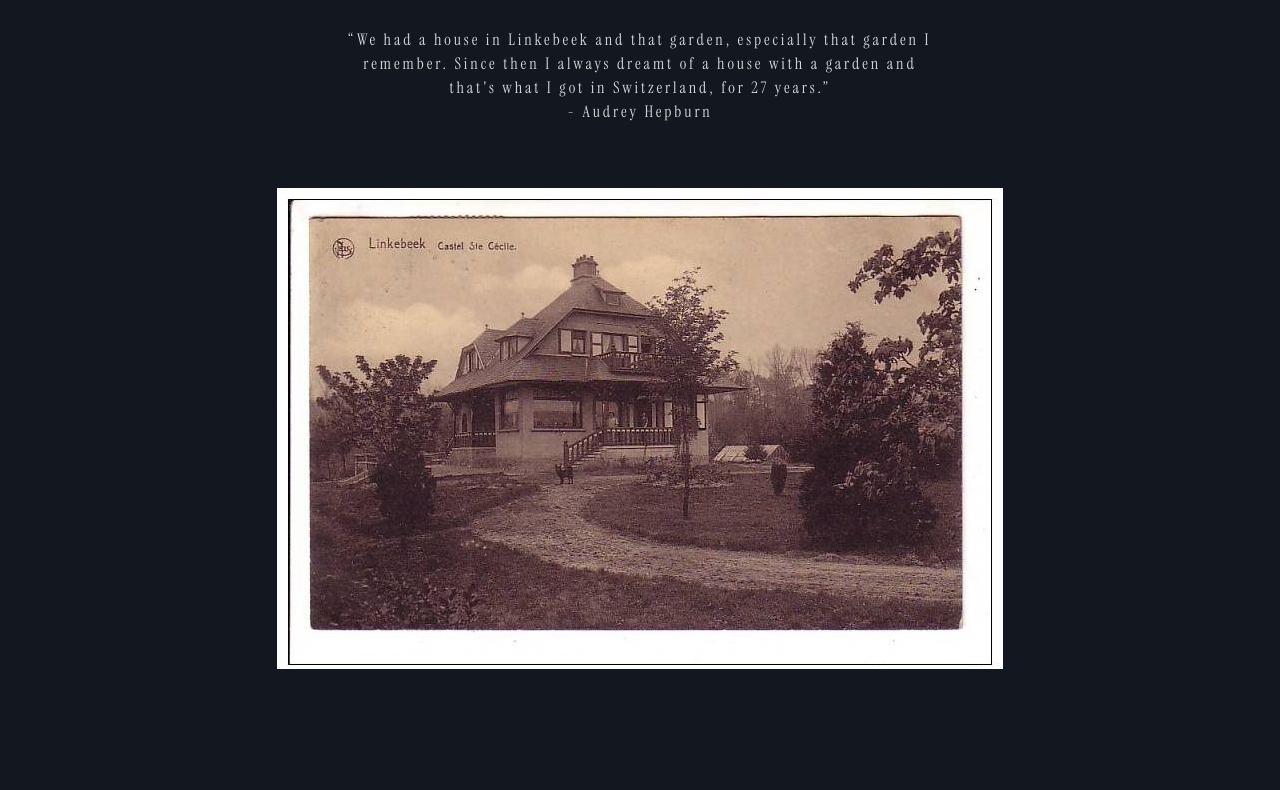
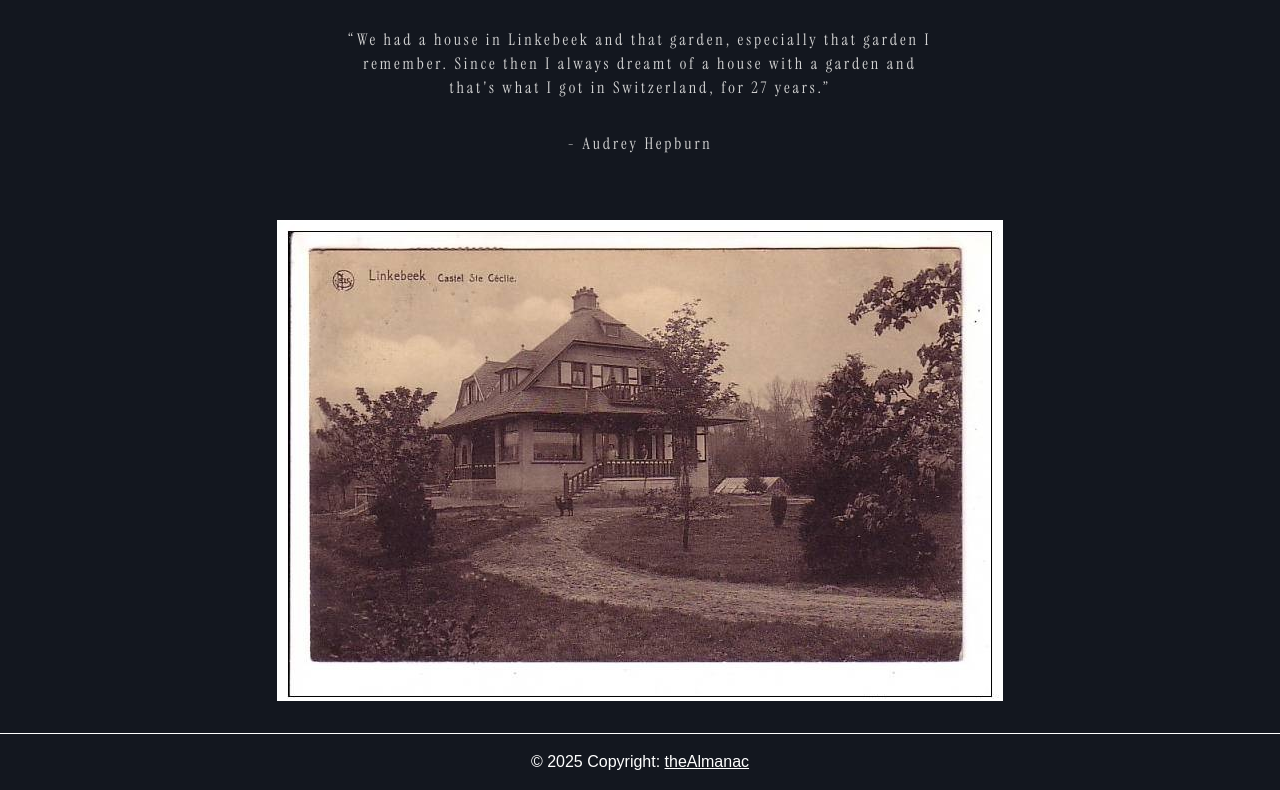
Before and after one commit to thealmanacslove/castelsaintececile, a plain HTML site: page index.html in a window 1280 px wide. Shown: the part 151-941 px from the top of the page. Before the commit the page ends 820 px from the top, so only its background shows below. Drawn offline with nearby package versions, Linux system fonts and the light colour scheme; a web font is replaced by a local one.

Commit message:
added a footer

```diff
--- a/index.html
+++ b/index.html
@@ -50,6 +50,18 @@
     </a>
   </div>
 
+
+  <footer>
+    <!-- Copyright -->
+    <div class="text-center p-3 border-top border-white">
+      © 2025 Copyright:
+      <a class="text-white" href="https://github.com/thealmanacslove">theAlmanac</a>
+    </div>
+    <!-- Copyright -->
+  </footer>
+
+<!-- End of .container -->
+
   <!-- JQuery (if needed) -->
   <script src="https://code.jquery.com/jquery-3.6.0.min.js"></script>
   <!-- Popper.js (required for Bootstrap) -->
--- a/styles.css
+++ b/styles.css
@@ -6,6 +6,7 @@ body {
   font-family: 'Arial', sans-serif;
   margin: 0;
   padding: 0;
+  height: 100%;
 }
 a{
     color: white;
@@ -215,3 +216,11 @@ font-style: normal;
   font-weight: 400;
   font-style: italic;
 }
+
+/*footer*/
+footer{
+    padding-top: 2rem;
+}
+#contactpage{
+    height:100%;
+}
```
Also changed, not shown: about.html (+8 -0 lines), contact.html (+10 -1 lines).
